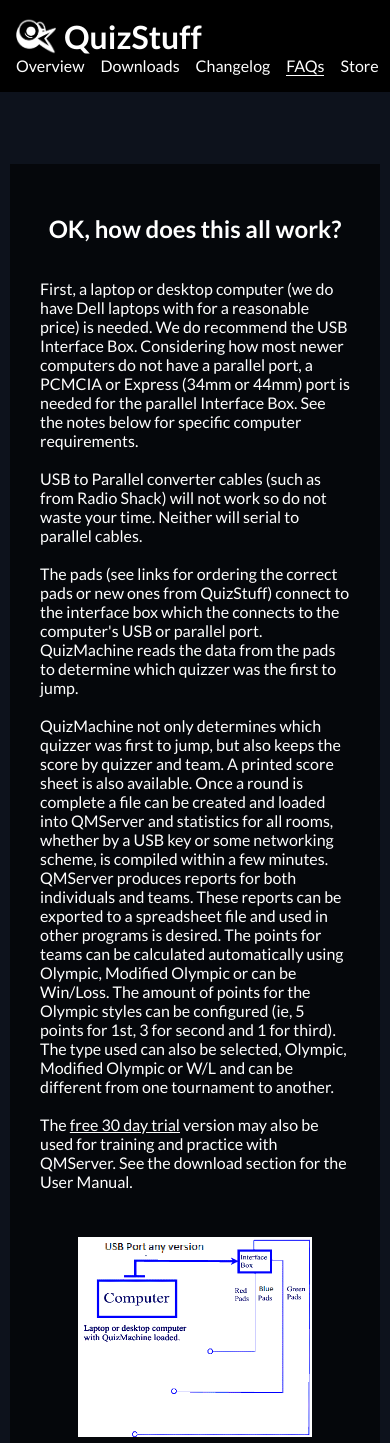
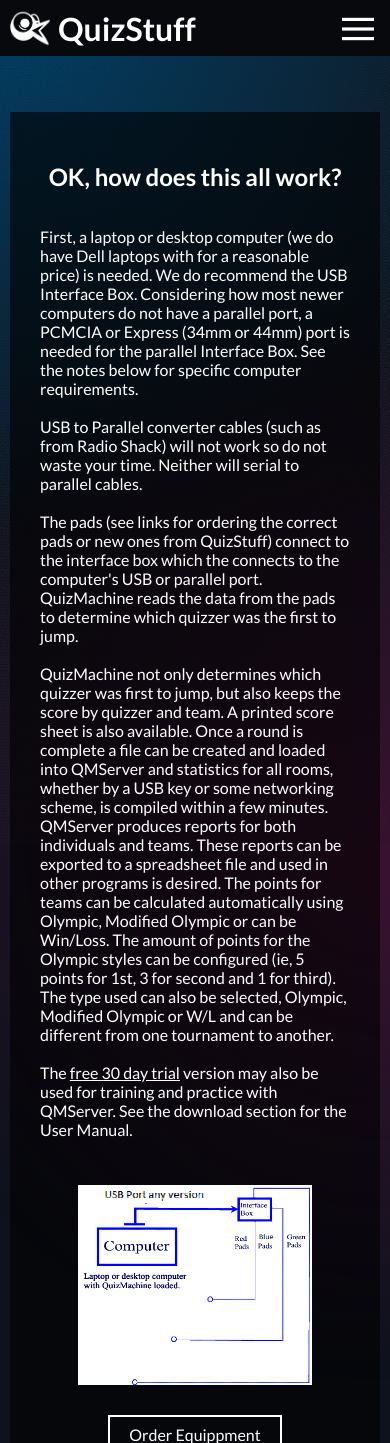
Before and after one commit to Nix-C/Quizstuff, a PHP site: page /faqs.html in a window 390 px wide. Shown: the top 1443 px of the page. Run offline with PHP 8.4, Linux system fonts and the light colour scheme.

Commit message:
Add hamburger menu
- Add my hamburger recipe
- Add dropdown animation
- Updated other pages

```diff
--- a/faqs.html
+++ b/faqs.html
@@ -4,12 +4,20 @@
     <meta charset="UTF-8" />
     <meta http-equiv="X-UA-Compatible" content="IE=edge" />
     <meta name="viewport" content="width=device-width, initial-scale=1.0" />
-    <link rel="shortcut icon" href="Ostrich 1.jpg" type="image/x-icon" />
+    <link
+      rel="shortcut icon"
+      href="./assets/images/ostritch_final_1.png"
+      type="image/x-icon"
+    />
     <link rel="stylesheet" href="style.css" />
     <script src="script.js" defer></script>
     <title>FAQs - QuizStuff</title>
   </head>
   <body>
+    <div id="canvas">
+      <div id="radial-1"></div>
+      <div id="radial-2"></div>
+    </div>
     <header id="header">
       <nav>
         <a href="index.html" class="logo-container">
@@ -20,8 +28,9 @@
           />
           <h1>QuizStuff</h1>
         </a>
-        <ul>
-          <li><a href="index.html">Overview</a></li>
+        <div id="header-links-wrapper">
+          <ul id="header-links">
+            <li><ahref="index.html">Overview</a></li>
             <li><a href="downloads.html">Downloads</a></li>
             <li><a href="#">Changelog</a></li>
             <li><a class="current" href="faqs.html">FAQs</a></li>
@@ -32,6 +41,18 @@
               >
             </li>
           </ul>
+        </div>
+        <button class="icon mobile-only" onclick="toggleNavOpen()">
+          <svg
+            class="ham-icon"
+            viewBox="0 0 100 100"
+            xmlns="http://www.w3.org/2000/svg"
+          >
+            <path style="stroke-miterlimit: 6" d="M 0 20 L 100 20" />
+            <path style="stroke-miterlimit: 6" d="M 0 50 L 100 50" />
+            <path style="stroke-miterlimit: 6" d="M 0 80 L 100 80" />
+          </svg>
+        </button>
       </nav>
     </header>
 
--- a/script.js
+++ b/script.js
@@ -12,3 +12,8 @@ const currentYear = new Date().getFullYear();
 document.querySelectorAll(".current-year").forEach((e) => {
   e.innerHTML = currentYear;
 });
+
+function toggleNavOpen() {
+  const body = document.querySelector("body");
+  body.classList.toggle("nav-open");
+}
--- a/style.css
+++ b/style.css
@@ -2,8 +2,9 @@
   --font-color: white;
   /*--bg-color: rgb(0, 70, 102);*/
   --bg-color: rgb(13, 18, 28);
-  --alt-bg-color: black;
+  --alt-bg-color: rgb(7, 9, 12);
   --site-width: 1000px;
+  --ul-height: 18rem;
 }
 
 /** Imports **/
@@ -27,6 +28,20 @@
   font-family: "Lato", sans-serif;
 }
 
+body {
+  margin: 0;
+  padding: 0;
+  position: relative;
+  overflow-x: hidden;
+  background-color: var(--bg-color);
+  color: var(--font-color);
+  /* background-image: url("rm218-bb-07.jpg"); */
+  background-size: 100% 100%;
+  background-position: 0;
+  background-repeat: no-repeat;
+  background-attachment: fixed;
+}
+
 /* Link color reset */
 a,
 a:active,
@@ -39,18 +54,36 @@ a:hover {
   opacity: 0.8;
 }
 
-body {
-  margin: 0;
-  padding: 0;
-  position: relative;
-  overflow-x: hidden;
-  background-color: var(--bg-color);
-  color: var(--font-color);
-  /* background-image: url("rm218-bb-07.jpg"); */
-  background-size: 100% 100%;
-  background-position: 0;
-  background-repeat: no-repeat;
-  background-attachment: fixed;
+button.icon {
+  --size: 2rem;
+
+  height: var(--size);
+  background: unset;
+  border: none;
+  cursor: pointer;
+}
+
+.ham-icon {
+  height: inherit;
+  stroke: white;
+  stroke-width: 10px;
+}
+
+.ham-icon,
+.ham-icon path {
+  transition: transform 200ms ease, stroke-width 100ms ease;
+}
+.nav-open .ham-icon {
+  transform: rotate(-90deg);
+}
+.nav-open .ham-icon path:first-of-type {
+  transform: rotate(45deg) translate(20%, -20%);
+}
+.nav-open .ham-icon path:nth-of-type(2) {
+  stroke-width: 0px !important;
+}
+.nav-open .ham-icon path:last-of-type {
+  transform: rotate(-45deg) translate(-50%, -10%);
 }
 
 /* Background canvas */
@@ -88,20 +121,18 @@ body {
 
 #radial-1 {
   opacity: 0.8;
-  --size: 150vw;
-  --pos: calc(var(--size) / 2vw);
-  top: -75vw;
-  left: -75vw;
+  --size: 150vh;
+  top: -75vh;
+  left: -75vh;
 
   background: radial-gradient(circle, #004b78 5%, transparent 60%);
 }
 
 #radial-2 {
   opacity: 0.8;
-  --size: 150vw;
-  --pos: calc(var(--size) / 2vw);
-  right: -75vw;
-  bottom: -75vw;
+  --size: 150vh;
+  right: -75vh;
+  bottom: -75vh;
 
   background: radial-gradient(circle, #431235 5%, transparent 60%);
 }
@@ -114,7 +145,7 @@ header {
 }
 
 header + * {
-  padding-top: 2rem;
+  padding-top: 1rem;
 }
 
 header,
@@ -140,7 +171,7 @@ nav {
   /* justify-content: center; */
   width: 100%;
   max-width: var(--site-width);
-  padding: 1em;
+  padding: 0.5em 10px;
 }
 
 .ostrich-icon {
@@ -167,25 +198,7 @@ nav {
   padding: 0;
 }
 
-/* nav h1 {
-  margin: 0px;
-  padding-top: 10px;
-  width: 100%;
-  height: 40px;
-
-  text-align: center;
-}
-
-nav h4 {
-  margin: 0px;
-  padding: 10px;
-  width: 100%;
-
-  text-align: center;
-  background-color: black;
-} */
-
-nav ul {
+#header-links {
   display: inline-flex;
 
   text-decoration: none;
@@ -197,14 +210,14 @@ nav ul {
   padding: 0px;
 }
 
-nav ul a {
+#header-links a {
   opacity: 1 !important; /* Shh it's fine */
   text-decoration: none;
   position: relative;
 }
 
 /* Animated underline recipe */
-nav ul a:after {
+#header-links a:after {
   content: "";
   display: block;
   width: 0%;
@@ -215,7 +228,7 @@ nav ul a:after {
   transition: width 150ms ease-out;
 }
 a.current:after,
-nav ul a:hover:after {
+#header-links a:hover:after {
   opacity: 1;
   width: 100%;
 }
@@ -301,3 +314,42 @@ footer img {
   flex-direction: column;
   align-items: center;
 }
+
+.mobile-only {
+  display: none;
+}
+
+@media screen and (max-width: 600px) {
+  .mobile-only {
+    display: initial;
+  }
+
+  nav {
+    justify-content: space-between;
+  }
+
+  #header-links-wrapper {
+    height: 0;
+    position: absolute;
+    top: 100%;
+    right: 0;
+    transition: height 150ms ease-out;
+    background: var(--alt-bg-color);
+    overflow: hidden;
+  }
+
+  #header-links {
+    flex-direction: column;
+    align-items: flex-end;
+    padding: 20px;
+    font-size: 1.5rem;
+  }
+  .nav-open #header-links-wrapper {
+    height: var(--ul-height);
+  }
+
+  #header-links li {
+    width: fit-content;
+    text-align: right;
+  }
+}
```
Also changed, not shown: downloads.html (+18 -1 lines), index.html (+23 -6 lines). Lines whose indentation alone changed are shown as unchanged.
